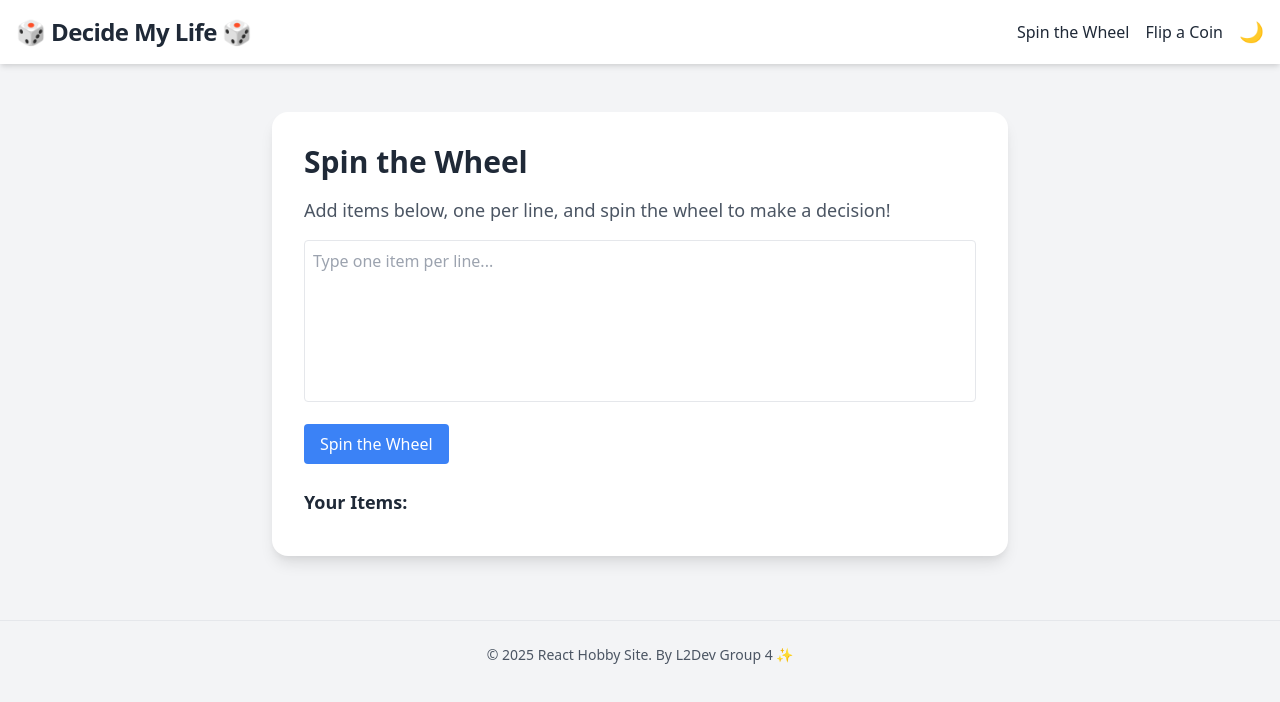
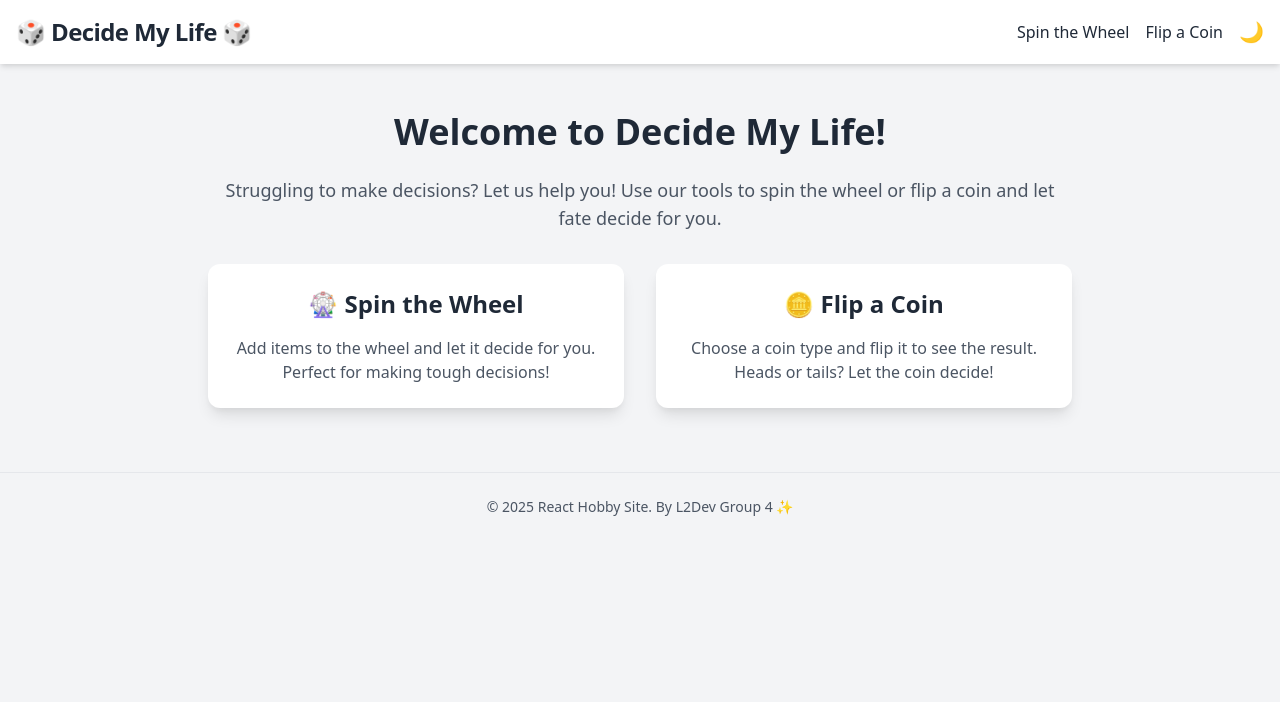
Before and after one commit to skyant83/decide-my-life, a React (Create React App) app: page / in a window 1280 px wide. Shown: the top 702 px of the page. Built offline with nearby package versions, Linux system fonts and the light colour scheme.

Commit message:
dedicated home page and improved routing(forgot to implement these changes on my last commits)

```diff
--- a/src/components/Home.jsx
+++ b/src/components/Home.jsx
@@ -1,54 +1,44 @@
-import React, { useState } from 'react';
+import React from 'react';
+import { Link } from 'react-router-dom';
 
-function SpinTheWheel() {
-  const [textareaValue, setTextareaValue] = useState('');
-  const items = textareaValue.split('\n').filter((item) => item.trim() !== '');
+function Home() {
+  return (
+    <main className="max-w-4xl mx-auto mt-12 px-4 text-center">
+      <h1 className="text-4xl font-bold text-gray-800 dark:text-gray-100 mb-6">
+        Welcome to Decide My Life!
+      </h1>
+      <p className="text-lg text-gray-600 dark:text-gray-200 mb-8">
+        Struggling to make decisions? Let us help you! Use our tools to spin the wheel or flip a coin and let fate decide for you.
+      </p>
+      <div className="grid grid-cols-1 md:grid-cols-2 gap-8">
+        {/* Spin the Wheel Card */}
+        <Link
+          to="/spin-the-wheel"
+          className="block bg-white dark:bg-gray-800 shadow-lg rounded-xl p-6 hover:shadow-xl transition-shadow"
+        >
+          <h2 className="text-2xl font-semibold text-gray-800 dark:text-gray-100 mb-4">
+            🎡 Spin the Wheel
+          </h2>
+          <p className="text-gray-600 dark:text-gray-300">
+            Add items to the wheel and let it decide for you. Perfect for making tough decisions!
+          </p>
+        </Link>
 
-  const spinWheel = () => {
-    if (items.length === 0) {
-      alert('Please add items to spin the wheel!');
-      return;
-    }
-    const randomIndex = Math.floor(Math.random() * items.length);
-    alert(`The wheel landed on: ${items[randomIndex]}`);
-  };
-
-  return (
-    <main className="max-w-3xl mx-auto mt-12 px-4">
-      <div className="bg-white dark:bg-gray-800 shadow-lg rounded-2xl p-8 transition-shadow hover:shadow-xl">
-        <h2 className="text-3xl font-semibold mb-4 text-gray-800 dark:text-gray-100">
-          Spin the Wheel
-        </h2>
-        <p className="text-gray-600 dark:text-gray-300 text-lg mb-4">
-          Add items below, one per line, and spin the wheel to make a decision!
-        </p>
-
-        <textarea
-          rows={6}
-          value={textareaValue}
-          onChange={(e) => setTextareaValue(e.target.value)}
-          placeholder="Type one item per line..."
-          className="w-full p-2 rounded border dark:bg-gray-700 dark:text-white resize-none"
-        />
-
-        <button
-          onClick={spinWheel}
-          className="mt-4 bg-blue-500 text-white px-4 py-2 rounded hover:bg-blue-600"
+        {/* Flip a Coin Card */}
+        <Link
+          to="/flip-a-coin"
+          className="block bg-white dark:bg-gray-800 shadow-lg rounded-xl p-6 hover:shadow-xl transition-shadow"
         >
-          Spin the Wheel
-        </button>
-
-        <h3 className="mt-6 mb-2 font-semibold text-lg text-gray-800 dark:text-gray-100">
-          Your Items:
-        </h3>
-        <ul className="list-disc list-inside text-gray-800 dark:text-gray-200">
-          {items.map((item, index) => (
-            <li key={index}>{item}</li>
-          ))}
-        </ul>
+          <h2 className="text-2xl font-semibold text-gray-800 dark:text-gray-100 mb-4">
+            🪙 Flip a Coin
+          </h2>
+          <p className="text-gray-600 dark:text-gray-300">
+            Choose a coin type and flip it to see the result. Heads or tails? Let the coin decide!
+          </p>
+        </Link>
       </div>
     </main>
   );
 }
 
-export default SpinTheWheel;
+export default Home;
--- a/src/components/Navbar.jsx
+++ b/src/components/Navbar.jsx
@@ -4,9 +4,9 @@ import { Link } from 'react-router-dom';
 function Navbar({ darkMode, toggleDarkMode }) {
   return (
     <nav className="bg-white dark:bg-gray-800 shadow-md p-4 flex justify-between items-center sticky top-0 z-10 transition-colors duration-300">
-      <h1 className="text-2xl font-bold tracking-tight text-gray-800 dark:text-gray-100">
+      <Link to="/" className="text-2xl font-bold tracking-tight text-gray-800 dark:text-gray-100">
         🎲 Decide My Life 🎲
-      </h1>
+      </Link>
       <div className="flex items-center gap-4">
         <ul className="flex space-x-4">
           <li>
--- a/src/index.css
+++ b/src/index.css
@@ -12,31 +12,26 @@ code {
     monospace;
 }
 
-
 html.dark body {
   background-color: #1a202c;
-  color: #f7fafc
+  color: #e2e8f0;
 }
 
 html.dark nav {
   background-color: #2d3748;
 }
 
-html.dark nav a {
-  color: #f7fafc;
+html.dark nav a, html.dark h1 {
+  color: #e2e8f0;
 }
-
-html.dark h1 {
-  color: #f7fafc;
-}
-
 
 html.dark .card {
   background-color: #2d3748;
+  color: #e2e8f0;
 }
 
 body,
 nav,
 .card {
-    transition: background-color 0.3s ease, color 0.3s ease;
+  transition: background-color 0.3s ease, color 0.3s ease;
 }
```
